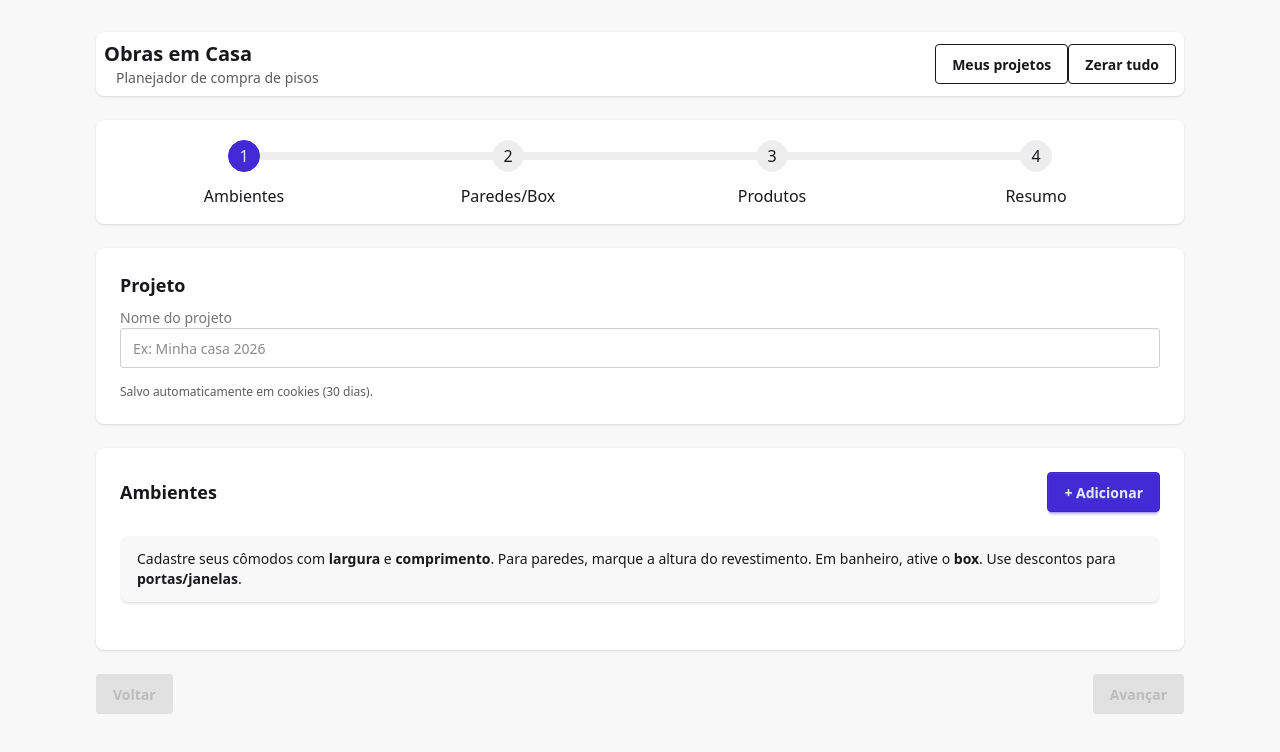
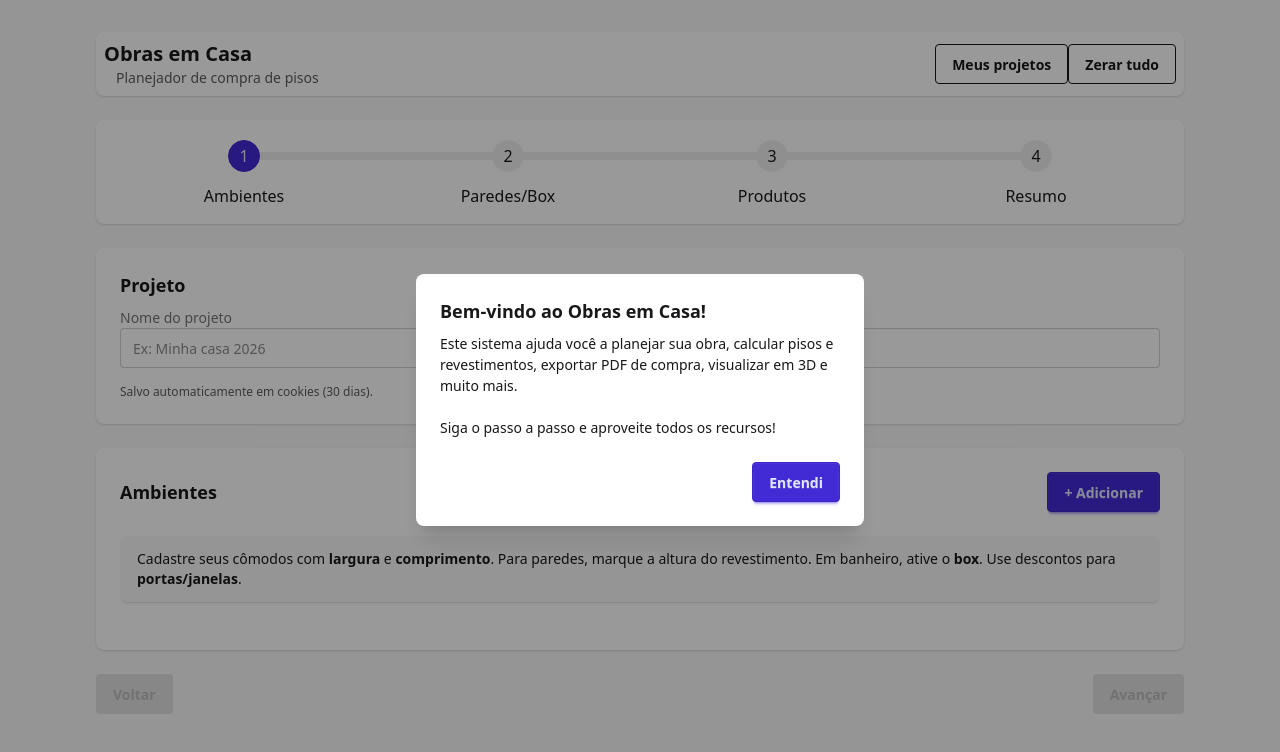
Before and after one commit to EmanuelAngelo/obras-em-casa, a Vue app: page / in a window 1280 px wide. Shown: the top 752 px of the page. Built offline with nearby package versions, Linux system fonts and the light colour scheme.

Commit message:
tela de aviso na primeura vez que acessar

```diff
--- a/src/App.vue
+++ b/src/App.vue
@@ -1,5 +1,36 @@
 <template>
   <div class="min-h-screen bg-base-200">
     <router-view />
+    <div v-if="showWelcomeDialog" class="fixed inset-0 z-50 flex items-center justify-center bg-black/40">
+      <div class="card w-full max-w-md bg-base-100 shadow-xl">
+        <div class="card-body">
+          <h2 class="card-title">Bem-vindo ao Obras em Casa!</h2>
+          <p>
+            Este sistema ajuda você a planejar sua obra, calcular pisos e revestimentos, exportar PDF de compra, visualizar em 3D e muito mais.<br><br>
+            Siga o passo a passo e aproveite todos os recursos!
+          </p>
+          <div class="card-actions justify-end mt-4">
+            <button class="btn btn-primary" @click="closeWelcome">Entendi</button>
+          </div>
+        </div>
+      </div>
+    </div>
   </div>
 </template>
+
+<script setup>
+import { ref, onMounted } from 'vue';
+
+const showWelcomeDialog = ref(false);
+
+onMounted(() => {
+  if (!localStorage.getItem('obras-welcome-shown')) {
+    showWelcomeDialog.value = true;
+  }
+});
+
+function closeWelcome() {
+  showWelcomeDialog.value = false;
+  localStorage.setItem('obras-welcome-shown', '1');
+}
+</script>
```
